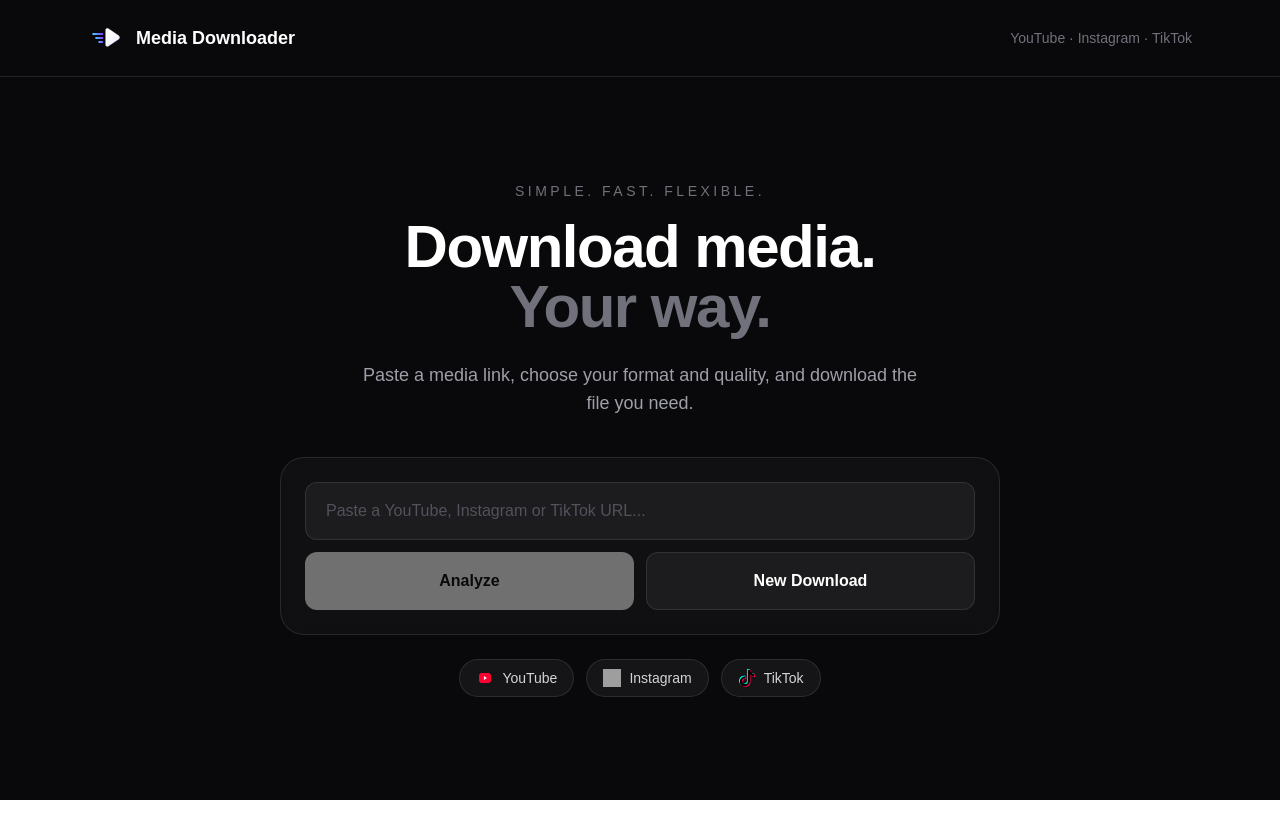
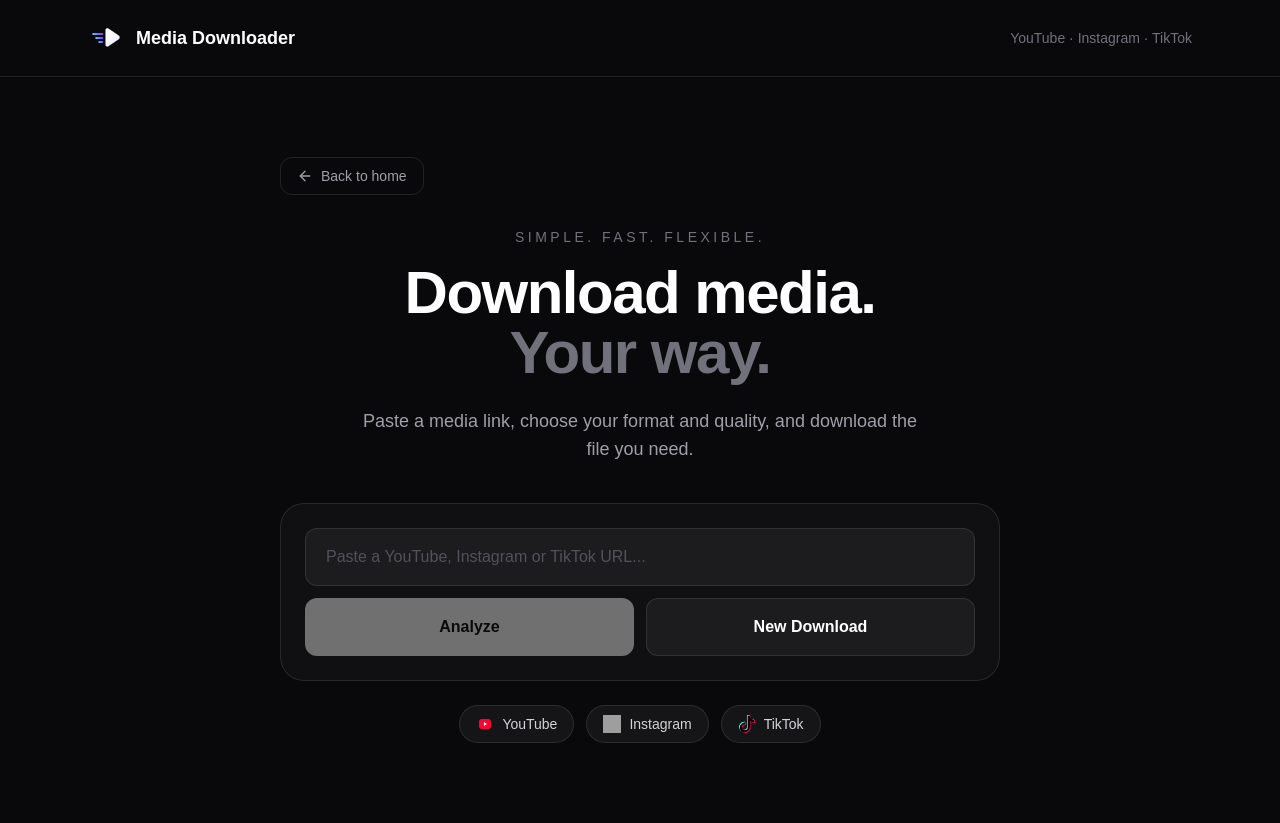
Before and after one commit to FilippSt19/media-downloader, a Next.js app in the folder frontend/: page /ai in a window 1280 px wide. Before the commit the page ends 800 px from the top, so only its background shows below. Built offline with nearby package versions, Linux system fonts and the light colour scheme; no server answers; grey boxes are pictures that could not be loaded.

Commit message:
feat(navigation): add back to home buttons

```diff
--- a/frontend/components/converter/Converter.tsx
+++ b/frontend/components/converter/Converter.tsx
@@ -1,7 +1,9 @@
 "use client";
 
 import { useState } from "react";
+import Link from "next/link";
 import {
+    ArrowLeft,
     Check,
     Download,
     FileText,
@@ -141,6 +143,13 @@
 
     return (
         <section className="mx-auto flex w-full max-w-3xl flex-1 flex-col justify-center px-6 py-20">
+            <Link
+                href="/"
+                className="mb-8 inline-flex w-fit items-center gap-2 rounded-xl border border-white/10 px-4 py-2 text-sm font-medium text-zinc-400 transition hover:bg-white/[0.06] hover:text-white"
+            >
+                <ArrowLeft className="h-4 w-4" />
+                Back to home
+            </Link>
 
             <Hero
                 title="Convert media."
--- a/frontend/components/download/Downloader.tsx
+++ b/frontend/components/download/Downloader.tsx
@@ -1,6 +1,8 @@
 "use client";
 
 import { useState } from "react";
+import Link from "next/link";
+import { ArrowLeft } from "lucide-react";
 import { API } from "@/config/api";
 
 import PlatformBadge from "../download/PlatformBadge";
@@ -86,6 +88,14 @@
 
   return (
     <section className="mx-auto flex w-full max-w-3xl flex-1 flex-col justify-center px-6 py-20">
+      <Link
+        href="/"
+        className="mb-8 inline-flex w-fit items-center gap-2 rounded-xl border border-white/10 px-4 py-2 text-sm font-medium text-zinc-400 transition hover:bg-white/[0.06] hover:text-white"
+      >
+        <ArrowLeft className="h-4 w-4" />
+        Back to home
+      </Link>
+
       <div className="text-center">
         <p className="mb-4 text-sm font-medium uppercase tracking-[0.25em] text-zinc-500">
           Simple. Fast. Flexible.
```
